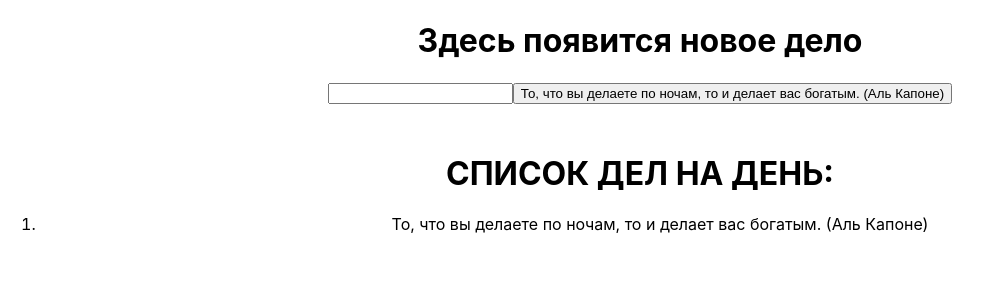
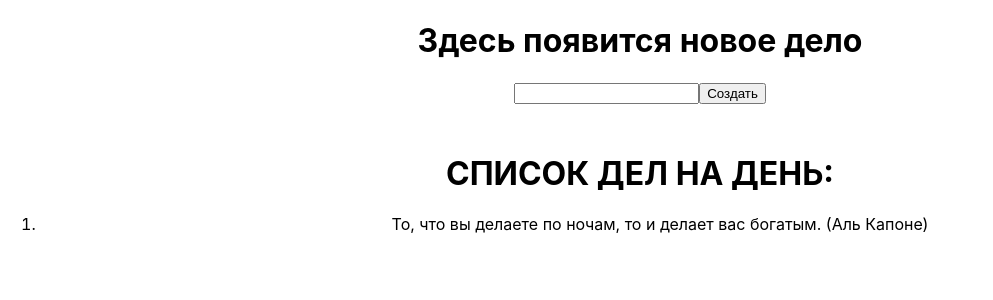
Before and after one commit to mityaycho/hw-front-main, a React (Create React App) app: page / in a window 1280 px wide. Shown: the top 300 px of the page, without its empty margins (0-993 px from the left). Built offline with nearby package versions, Linux system fonts and the light colour scheme.

Commit message:
hw4 completed

```diff
--- a/src/HW/3/HW3.tsx
+++ b/src/HW/3/HW3.tsx
@@ -37,7 +37,7 @@ export const HW3 = () => {
 
 			<input id={'hw03-input'} type="text" value={currentText} onChange={handleChange} />
 
-      <button id={'hw03-button'} onClick={() => {handleSave()}}>
+			<button id={'hw03-button'} onClick={() => { handleSave() }}>
 				Сохранить
 			</button>
 
--- a/src/HW/4/Button.tsx
+++ b/src/HW/4/Button.tsx
@@ -1,11 +1,11 @@
 type ButtonPropsType = {
-  callBack: any // НУЖНО ПРОТИПИЗИРОВАТЬ
-  name: any // НУЖНО ПРОТИПИЗИРОВАТЬ
+	callBack: () => any; // НУЖНО ПРОТИПИЗИРОВАТЬ
+	name: string; // НУЖНО ПРОТИПИЗИРОВАТЬ
 };
 
 export const Button = (props: ButtonPropsType) => {
 	const callBackHandler = () => {
-    // НУЖНО ДОПИСАТЬ
+		props.callBack();
 	};
 
 	return (
--- a/src/HW/4/HW4.tsx
+++ b/src/HW/4/HW4.tsx
@@ -18,7 +18,8 @@ export const HW4 = () => {
 	]);
 
 	const handleSave = () => {
-    setTexts([currentText, ...texts]);
+		const newText = [currentText];
+		setTexts([...texts, ...newText]);
 		setCurrentText('');
 	};
 
@@ -30,7 +31,7 @@ export const HW4 = () => {
 
 			<Input currentText={currentText} setCurrentText={setCurrentText} />
 
-      <Button callBack={handleSave} name={texts} />
+			<Button callBack={handleSave} name="Создать" />
 
 			<h1 style={{ marginTop: '50px' }}>СПИСОК ДЕЛ НА ДЕНЬ:</h1>
 
--- a/src/HW/4/Input.tsx
+++ b/src/HW/4/Input.tsx
@@ -1,16 +1,16 @@
 import { ChangeEvent } from "react";
 
 type InputPropsType = {
-	currentText: any // НУЖНО ПРОТИПИЗИРОВАТЬ
-	setCurrentText: any // НУЖНО ПРОТИПИЗИРОВАТЬ
+	currentText: string; // НУЖНО ПРОТИПИЗИРОВАТЬ
+	setCurrentText: (event: string) => void; // НУЖНО ПРОТИПИЗИРОВАТЬ
 };
 
 export const Input = (props: InputPropsType) => {
 	const onChangeHandler = (event: ChangeEvent<HTMLInputElement>) => {
-		// НУЖНО ДОПИСАТЬ
+		props.setCurrentText(event.currentTarget.value);
 	};
 
 	return (
-	  <input id={'hw04-input'} type="text" value={props.currentText} onChange={onChangeHandler} />
+		<input id={'hw04-input'} type="text" value={props.currentText} onChange={onChangeHandler} />
 	);
 };
```
Lines whose indentation alone changed are shown as unchanged.
